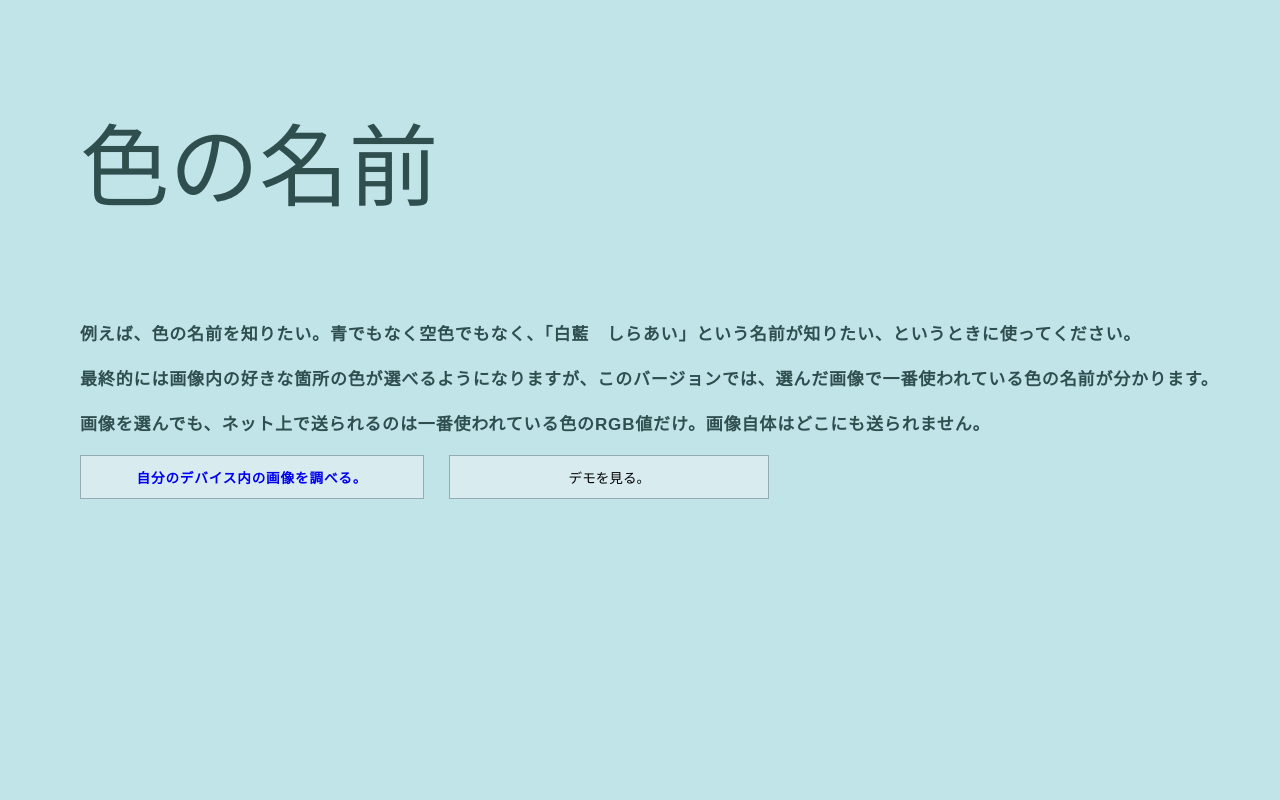
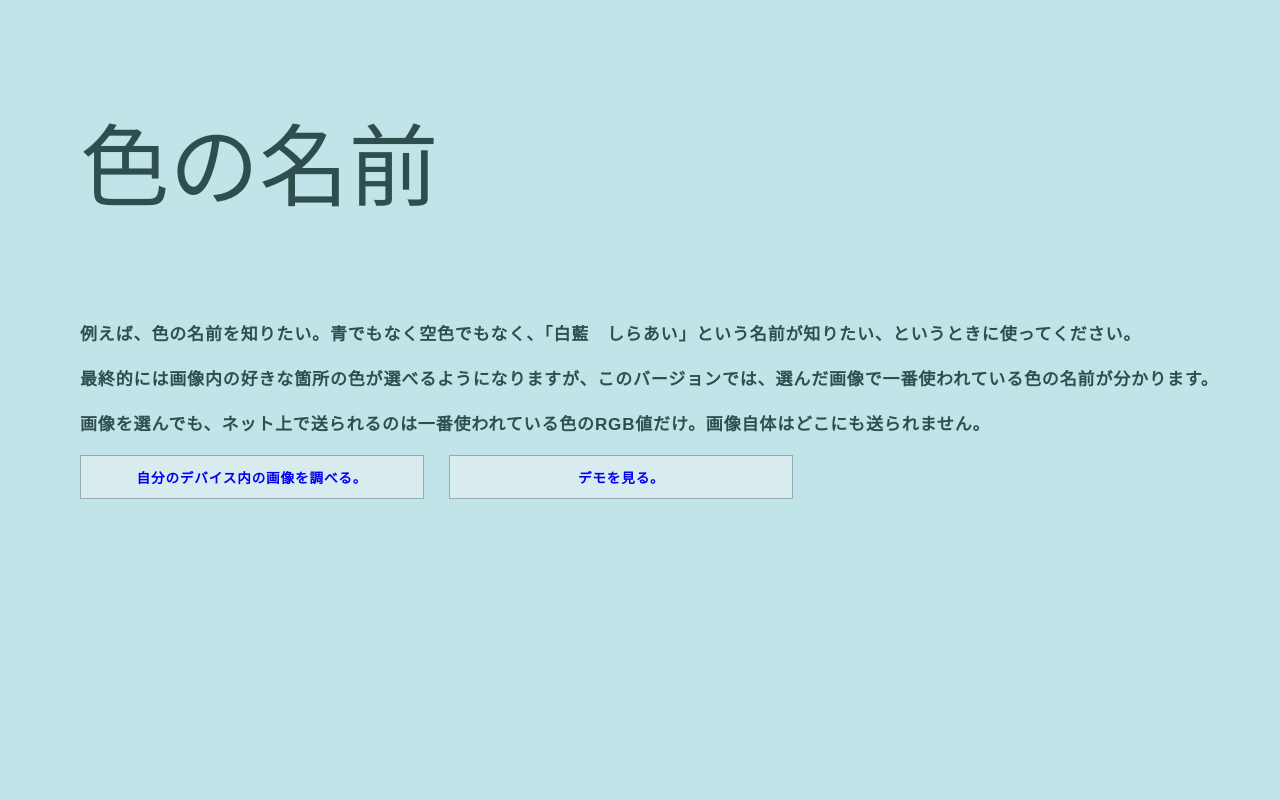
Before and after one commit to miomaeshima/name-of-colors, a React (Create React App) app in the folder client/: page / in a window 1280 px wide. Shown: the top 800 px of the page. Built offline with nearby package versions, Linux system fonts and the light colour scheme; grey boxes are pictures that could not be loaded; what colorthief would draw is missing.

Commit message:
changed the way for smooth scroll to using css in html scroll-behavior

```diff
--- a/client/src/components/Demo/Demo.js
+++ b/client/src/components/Demo/Demo.js
@@ -1,4 +1,4 @@
-import {Fragment} from "react";
+import {useState, Fragment} from "react";
 import stones from "../images/stones.jpg";
 import {getRgb} from "../utility.js";
 import "./Demo.css";
--- a/client/src/components/Home/Home.css
+++ b/client/src/components/Home/Home.css
@@ -1,3 +1,7 @@
+html {
+  scroll-behavior: smooth;
+}
+
 #container {
   background-color: beige;
   display: flex;
--- a/client/src/components/Home/Home.js
+++ b/client/src/components/Home/Home.js
@@ -7,12 +7,12 @@ import {getRgb} from "../utility.js"
 
 function Home() {
 
-  const demoImage = document.getElementById("sampleImage")
-  const scrollToDemo = (e) =>{
-    e.preventDefault();
-    console.log(demoImage);
-    demoImage.scrollIntoView({behavior: "smooth"});
-  }
+  // const demoImage = document.getElementById("sampleImage")
+  // const scrollToDemo = (e) =>{
+  //   e.preventDefault();
+  //   console.log(demoImage);
+  //   demoImage.scrollIntoView({behavior: "smooth"});
+  // }
 
   return (
     <div id="container">
@@ -28,7 +28,7 @@ function Home() {
         <div id="clickContainer"><div id="selectYourFile"><a href="#selectyourfile" className="button" id="button1">自分のデバイス内の画像を調べる。</a>
         {/* <Link to="/selectfile">アップロードページ</Link>をクリックしてください。 */}
         </div>
-        <div id="demo"><button onClick={scrollToDemo} className="button">デモを見る。</button>
+        <div id="demo"><a href="#sampleImage" className="button">デモを見る。</a>
         </div></div>
         </div>
       </div>
```
